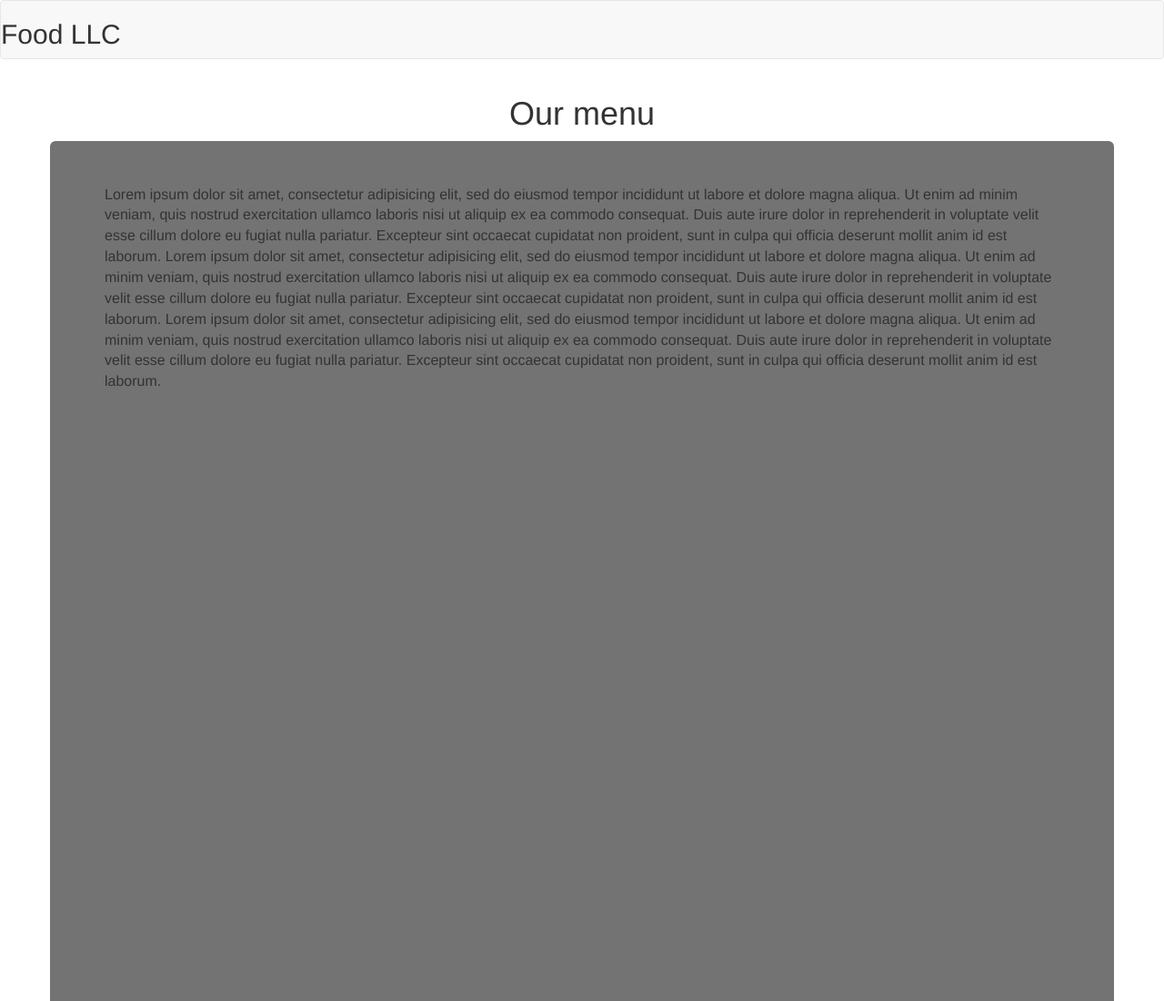
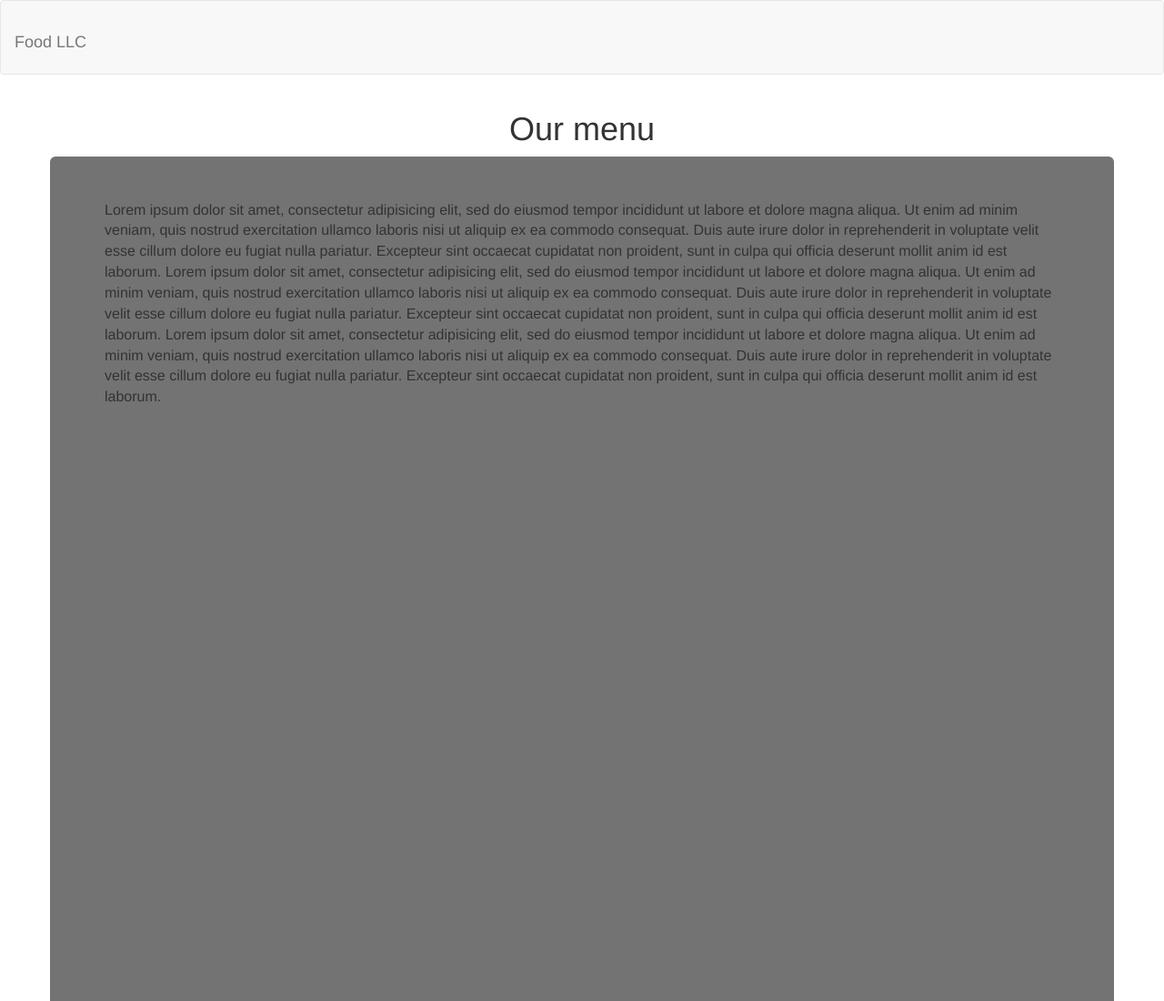
Before and after one commit to shenjiayi/coursera-test, a plain HTML site: page module3-solution/index.html in a window 1280 px wide. Shown: the top 1100 px of the page at 91% size. Drawn offline with Linux system fonts and the light colour scheme.

Commit message:
make small changes

```diff
--- a/module3-solution/css/style.css
+++ b/module3-solution/css/style.css
@@ -5,7 +5,6 @@ body{
 
 #nav-list{
 	background-color: #ffffff;
-	text-align: center;
 }
 
 #nav-list li{
--- a/module3-solution/index.html
+++ b/module3-solution/index.html
@@ -17,7 +17,7 @@
 		<div class= "contianer">
 
 			<div class="navbar-header">
-				<h2 class="pull-left"> Food LLC </h2>
+				<h2 class="pull-left navbar-brand"> Food LLC </h2>
 
 			<button type="button" class="navbar-toggle collapsed visible-xs" data-toggle="collapse" data-target="#collapsable-nav" aria-expanded="false">
 	            <span class="sr-only">Toggle navigation</span>
@@ -31,7 +31,7 @@
 
           	<div id="collapsable-nav" class ="collapse navbar-collapse ">
 
-	          	<ul id="nav-list" class="nav navbar-nav navbar-right visible-xs">
+	          	<ul id="nav-list" class="nav navbar-nav navbar-right visible-xs " >
 	          		<li><span>Chicken</span></li>
 	          		<li><span>Beef</span></li>
 	          		<li><span>Sushi</span></li>
```
